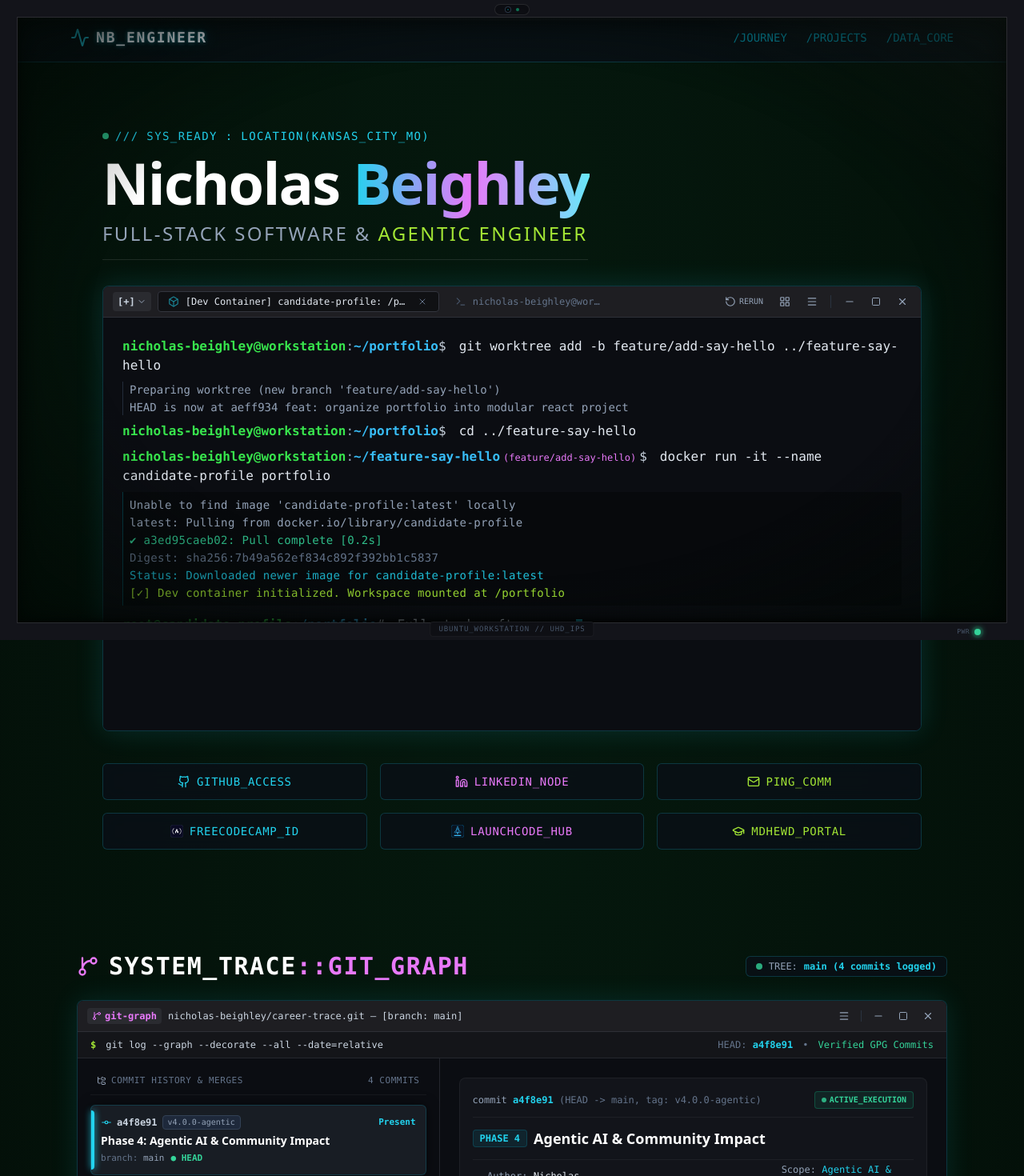
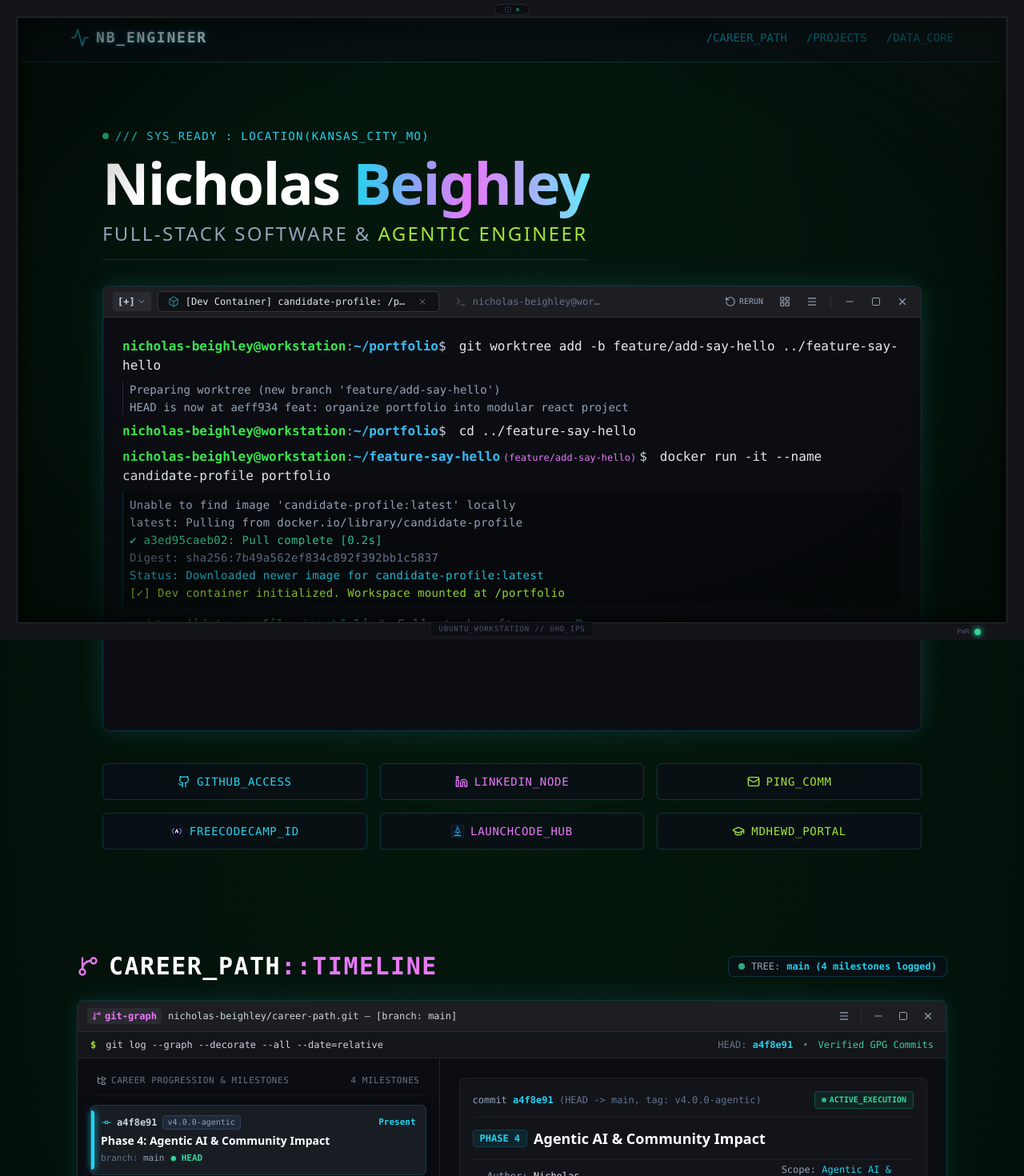
Before and after one commit to Nick040791/portfolio, a React (Vite) app: page / in a window 1280 px wide. Shown: the top 1470 px of the page at 80% size. Built offline with nearby package versions, Linux system fonts and the light colour scheme.

Commit message:
feat: rename system trace to career path for recruiter clarity

```diff
--- a/src/components/Journey.tsx
+++ b/src/components/Journey.tsx
@@ -37,7 +37,7 @@ export const Journey: React.FC = () => {
         <div className="flex items-center space-x-3">
           <GitBranch className="w-7 h-7 text-fuchsia-400" />
           <h2 className="text-2xl sm:text-3xl font-bold font-mono tracking-wider uppercase text-white">
-            System_Trace<span className="text-fuchsia-400">::Git_Graph</span>
+            Career_Path<span className="text-fuchsia-400">::Timeline</span>
           </h2>
         </div>
 
@@ -45,11 +45,11 @@ export const Journey: React.FC = () => {
         <div className="flex items-center space-x-2 px-3 py-1 glass-panel rounded-md border border-cyan-500/20 text-xs font-mono self-start sm:self-auto">
           <span className="w-2 h-2 rounded-full bg-emerald-400 animate-pulse" />
           <span className="text-slate-400">TREE:</span>
-          <span className="text-cyan-400 font-semibold">main (4 commits logged)</span>
+          <span className="text-cyan-400 font-semibold">main (4 milestones logged)</span>
         </div>
       </div>
 
-      {/* Ubuntu Linux Git Graph / System Trace Window */}
+      {/* Ubuntu Linux Git Graph / Career Path Window */}
       <div className="glass-panel rounded-lg overflow-hidden border border-cyan-500/30 shadow-[0_0_35px_rgba(34,211,238,0.12)]">
         {/* Ubuntu GNOME Window Titlebar */}
         <div className="bg-[#1e1e22] border-b border-[#2d2f36] px-3 py-2 flex items-center justify-between select-none">
@@ -60,7 +60,7 @@ export const Journey: React.FC = () => {
               git-graph
             </span>
             <span className="font-mono text-xs text-slate-300 font-medium hidden sm:inline">
-              nicholas-beighley/career-trace.git — [branch: main]
+              nicholas-beighley/career-path.git — [branch: main]
             </span>
           </div>
 
@@ -122,9 +122,9 @@ export const Journey: React.FC = () => {
             <div className="px-2 py-1 text-[11px] uppercase tracking-wider text-slate-500 flex items-center justify-between border-b border-white/5 pb-2">
               <span className="flex items-center gap-1.5">
                 <FolderTree className="w-3 h-3 text-slate-400" />
-                Commit History & Merges
+                Career Progression & Milestones
               </span>
-              <span>4 Commits</span>
+              <span>4 Milestones</span>
             </div>
 
             <div className="space-y-1.5 pt-1">
--- a/src/data/portfolioData.tsx
+++ b/src/data/portfolioData.tsx
@@ -29,7 +29,7 @@ export const personalInfo = {
 };
 
 export const navLinks = [
-  { label: "/JOURNEY", href: "#journey" },
+  { label: "/CAREER_PATH", href: "#journey" },
   { label: "/PROJECTS", href: "#projects" },
   { label: "/DATA_CORE", href: "#credentials" }
 ];
```
